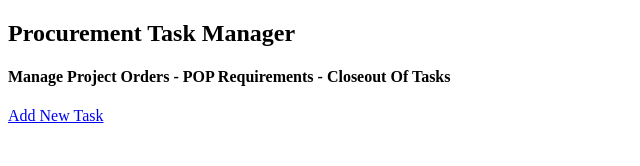
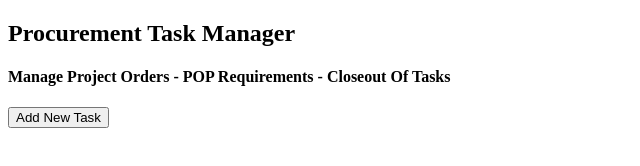
Before and after one commit to angiekoepplinger/Koepplinger_Angela_Project4, a plain HTML site: page index.html in a window 1280 px wide. Shown: the whole page, without its empty margins (0-640 px from the left). Drawn offline with Linux system fonts and the light colour scheme.

Commit message:
index.html

```diff
--- a/CSS/styles.css
+++ b/CSS/styles.css
@@ -1,7 +1,7 @@
 /*
 Angela Koepplinger
 Visual Frameworks: Term 1209
-Date: 09/19/12
+Date: 09/20/12
 CSS- additems.html
 */
 
--- a/JS/json.js
+++ b/JS/json.js
@@ -1,7 +1,7 @@
 //Angela Koepplinger
 //Visual Frameworks: Term 1209
 // Project 4: Web App Part 4
-//Date: 09/19/12
+//Date: 09/20/12
 
 
 var json = {
--- a/JS/main.js
+++ b/JS/main.js
@@ -1,7 +1,7 @@
 //Angela Koepplinger
 //Visual Frameworks: Term 1209
 // Project 4: Web App Part 4
-//Date: 09/19/12
+//Date: 09/20/12
 
 
 //Wait until the DOM is ready.
--- a/index.html
+++ b/index.html
@@ -2,7 +2,7 @@
 <!--Angela Koepplinger-->
 <!--Visual Frameworks: Term 1209-->
 <!--Project 4: Web App Part 4-->
-<!--Date: 09/19/12-->
+<!--Date: 09/20/12-->
 <html>
     <head>
         <meta charset="UTF-8" />
@@ -21,6 +21,6 @@
                 <h4>Manage Project Orders - POP Requirements - Closeout Of Tasks</h4>
             </hgroup>
         </header>
-        <a href="additem.html" <button>Add New Task</button></a>
+        <a href="additem.html" <button><input type="submit" value="Add New Task" id="submit"/></button></a>
     </body>
 </html>
```
Also changed, not shown: additem.html (+1 -1 lines).
